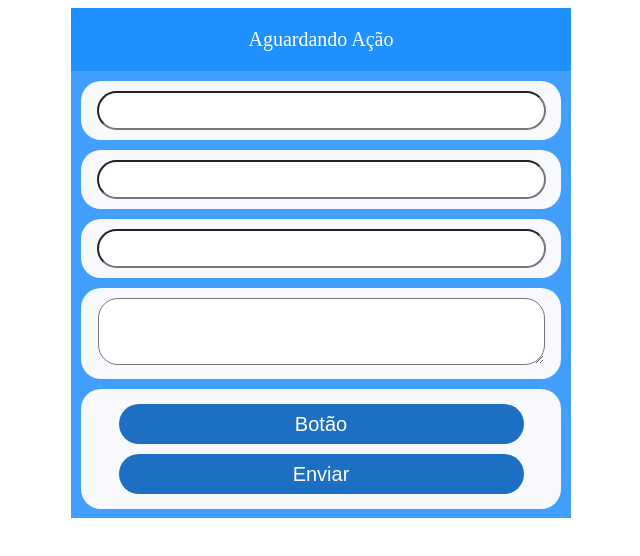
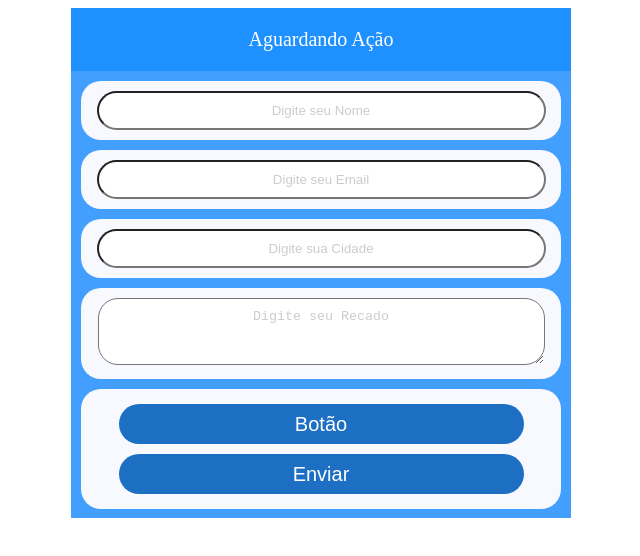
Before and after one commit to Gabrielopes01/JQuery, a plain HTML site: page aula7.html in a window 1280 px wide. Shown: the whole page, without its empty margins (319-959 px from the left). Drawn offline with nearby package versions, Linux system fonts and the light colour scheme.

Commit message:
Eventos de Teclado (7/13)

```diff
--- a/aula7.html
+++ b/aula7.html
@@ -7,7 +7,7 @@
 
     <!--JQuery-->
     <script src="https://code.jquery.com/jquery-3.5.1.min.js" integrity="sha256-9/aliU8dGd2tb6OSsuzixeV4y/faTqgFtohetphbbj0=" crossorigin="anonymous"></script>
-    <script type="text/javascript" src="/js/scriptA6.js"></script>
+    <script type="text/javascript" src="/js/scriptA7.js"></script>
     <link rel="stylesheet" href="/css/styleA7.css">
 
 </head>
@@ -22,13 +22,13 @@
                 <input type="text" class="place" title="Digite seu Nome">
             </label>
             <label>
-                <input type="text">
+                <input type="text" class="place" title="Digite seu Email">
             </label>
             <label>
-                <input type="text">
+                <input type="text" class="place" title="Digite sua Cidade">
             </label>
             <label>
-                <textarea rows="3"></textarea>
+                <textarea rows="3" class="place key" title="Digite seu Recado"></textarea>
             </label>
             <label>
                 <button>Botão</button>
--- a/js/scriptA7.js
+++ b/js/scriptA7.js
@@ -1,5 +1,47 @@
 $(function() {
 
+    $('.place').each(function() {
+        var place = $(this).attr('title');
+        var input = $(this);
+
+        console.log("Olllaa");
+
+        input
+            .val(place)
+            .css("color", "#ccc")
+            .focusin(function() {
+                input.css("color", "#000");
+                if(input.val() == place){
+                    input.val('');
+                }
+            })
+            .focusout(function() {
+                if(input.val() == ''){
+                    input
+                        .val(place)
+                        .css("color", "#ccc");
+                }
+            });
+    });
+
+
+    var ex = $('.ex1');
+    /*
+    //Sempre que uma tecla principal for digitada, mas com delay
+    $('.key').keypress(function() {
+        ex.text($(this).val());
+    });
+    */
+
+    //Sempre que uma tecla qualquer for pressionada, mas com delay
+    $('.key').keydown(function() {
+        ex.text($(this).val());
+    });
+
+    //Sempre que uma tecla qualquer for pressionada, em tempo real
+    $('.key').keyup(function() {
+        ex.text($(this).val());
+    });
 
 
 });
```
